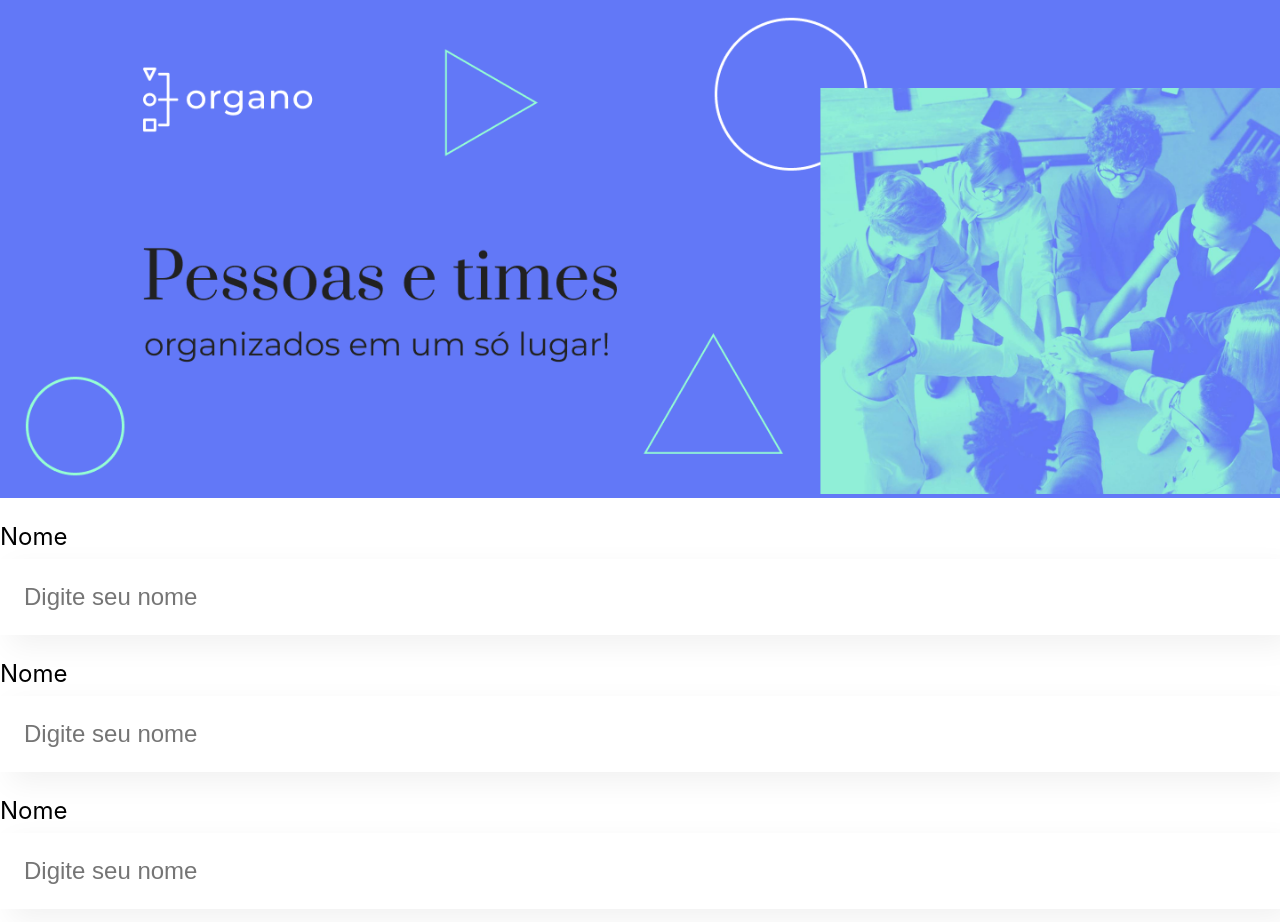
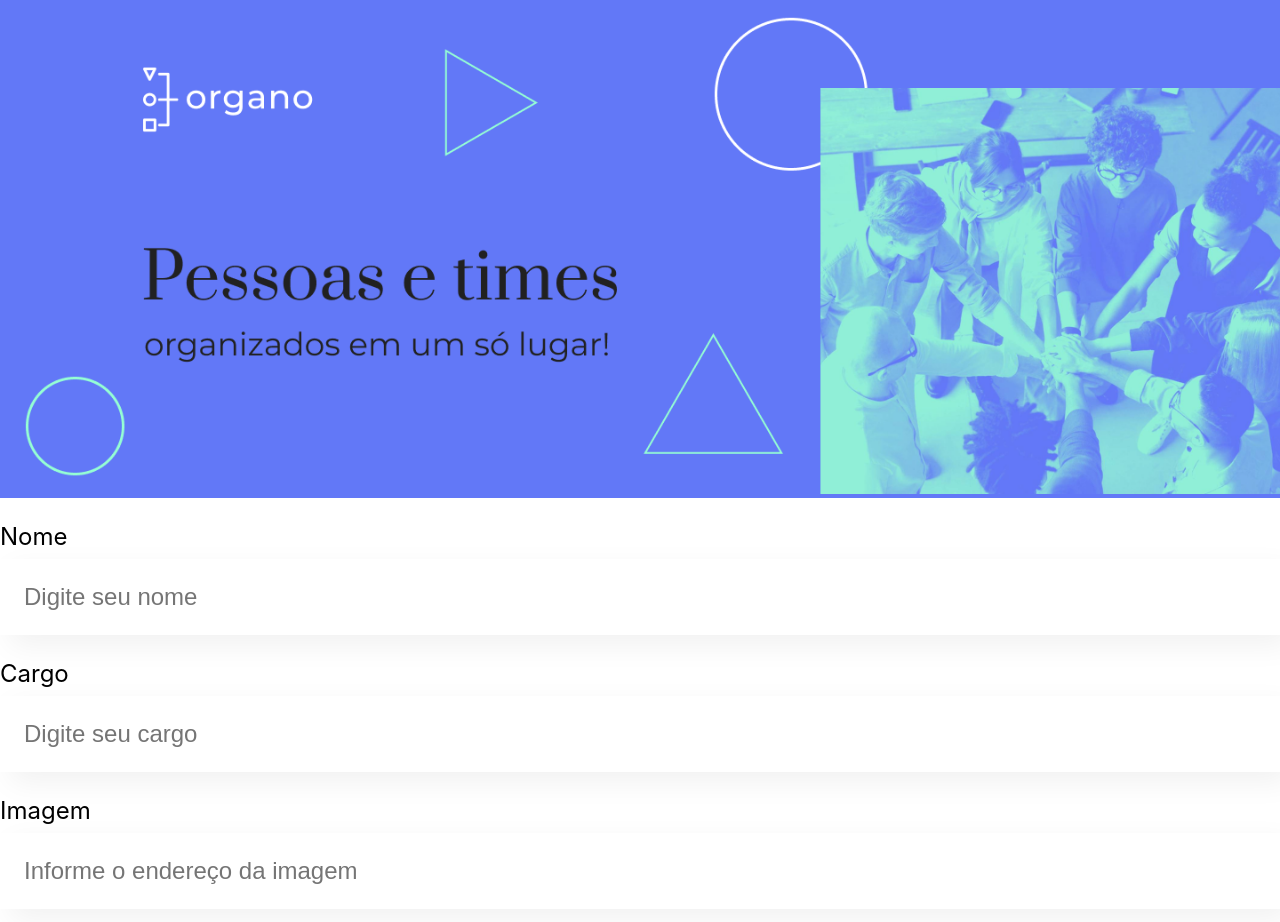
Before and after one commit to FrancisCarolina/Organo, a React (Create React App) app in the folder organo/: page / in a window 1280 px wide. Shown: the top 922 px of the page. Built offline with nearby package versions, Linux system fonts and the light colour scheme.

Commit message:
parametros no componente

```diff
--- a/organo/src/App.js
+++ b/organo/src/App.js
@@ -5,9 +5,9 @@
   return (
     <div className="App">
       <Banner/>
-      <CampoTexto label="Nome"/>
-      <CampoTexto label="Cargo"/>
-      <CampoTexto label="Imagem"/>
+      <CampoTexto label="Nome" placeholder="Digite seu nome"/>
+      <CampoTexto label="Cargo" placeholder="Digite seu cargo"/>
+      <CampoTexto label="Imagem" placeholder="Informe o endereço da imagem"/>
     </div>
   );
 }
--- a/organo/src/componentes/CampoTexto/index.js
+++ b/organo/src/componentes/CampoTexto/index.js
@@ -1,10 +1,10 @@
 import './CampoTexto.css';
 
-const CampoTexto = () => {
+const CampoTexto = (props) => {
     return (
         <div className="campo-texto">
-            <label>Nome</label>
-            <input placeholder="Digite seu nome"/>
+            <label>{props.label}</label>
+            <input placeholder={props.placeholder}/>
         </div>
     )
 }
```
